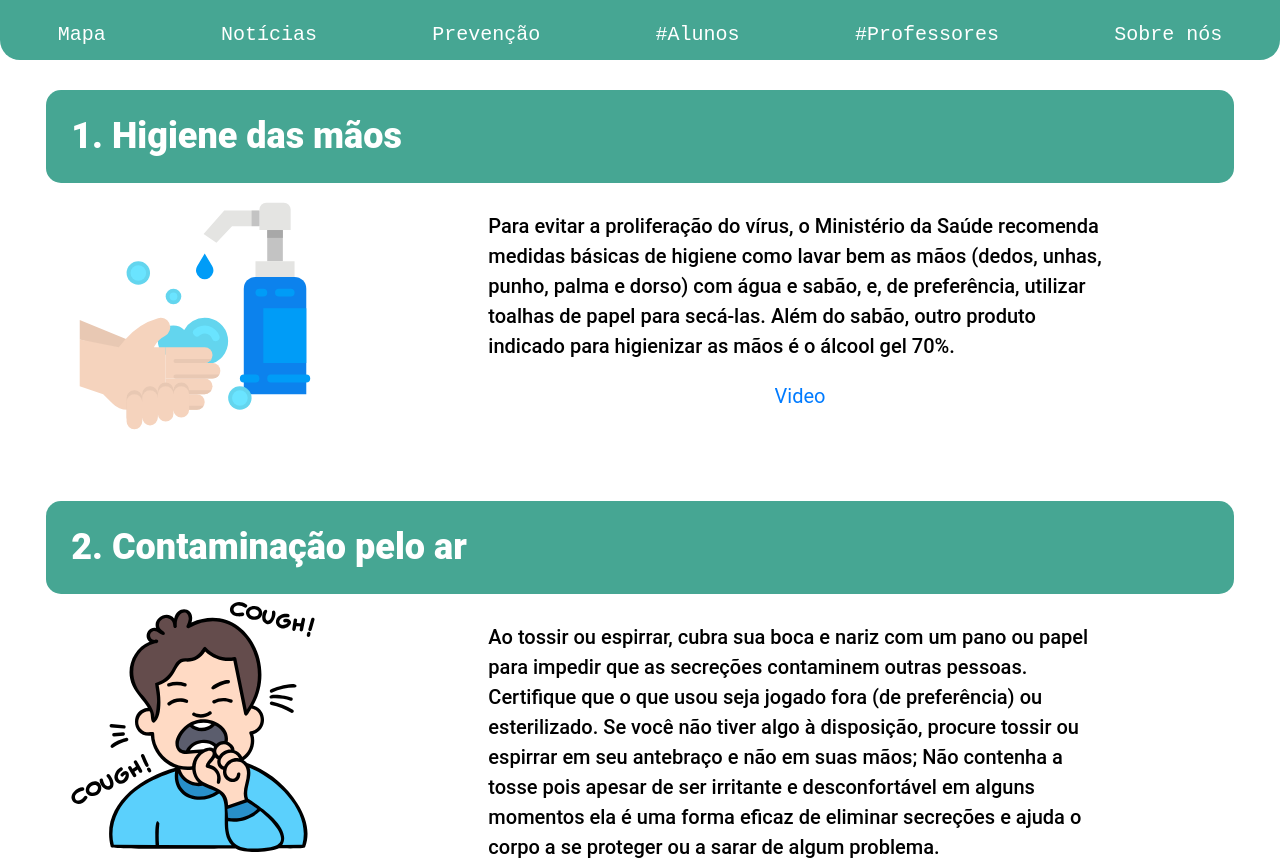
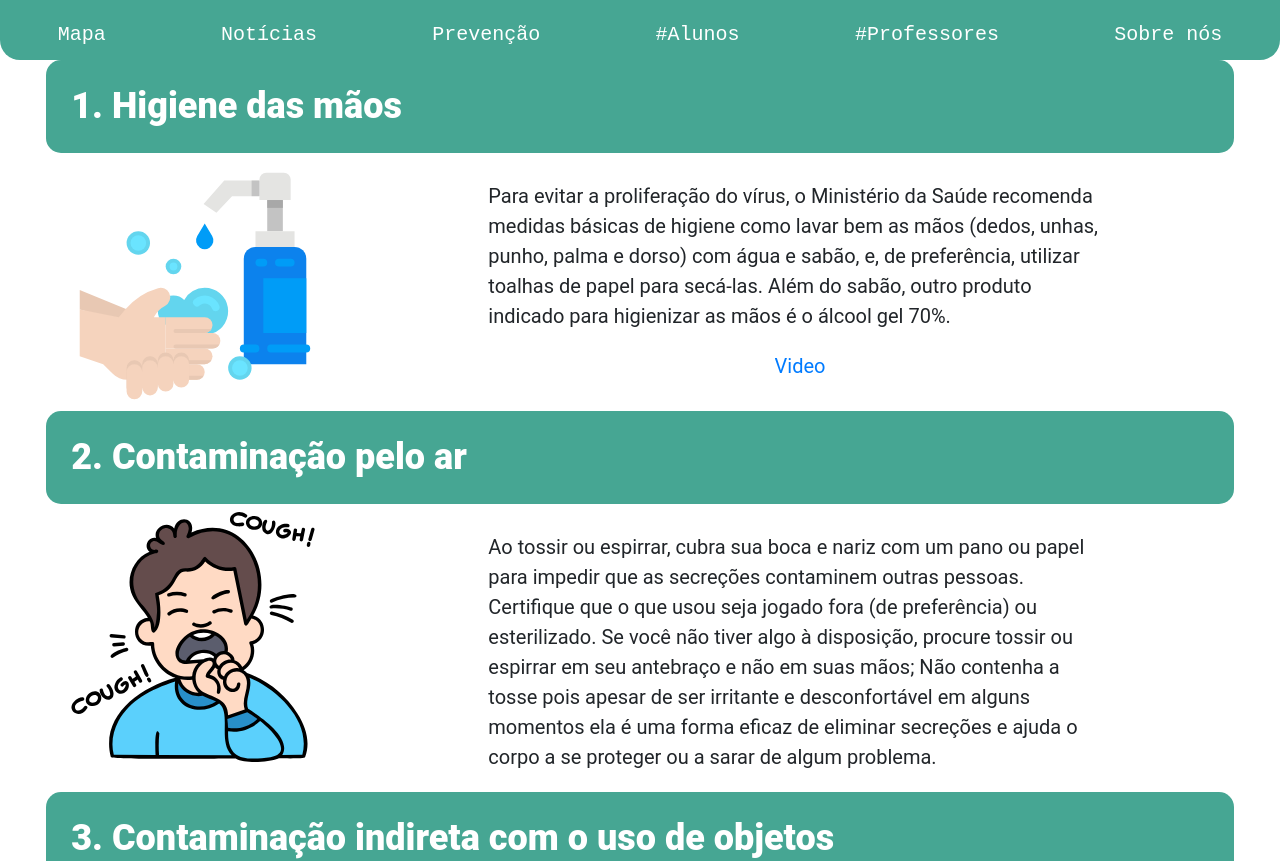
Before and after one commit to tryber/hackatrybe-covid, a React (Create React App) app: page /prevention in a window 1280 px wide. Shown: the top 861 px of the page. Built offline with nearby package versions, Linux system fonts and the light colour scheme; what google-maps-react would draw is missing.

Commit message:
Changing possible CSS bugs

```diff
--- a/src/style/prevention.css
+++ b/src/style/prevention.css
@@ -36,12 +36,8 @@
   div .container-fluid {
     font-family: "Roboto", sans-serif;
   }
-  section {
+  section .about {
     padding: 30px 0;
-  }
-  p {
-    color: black;
-    font-weight: 500;
   }
   .titulo-container {
     display: flex;
```
